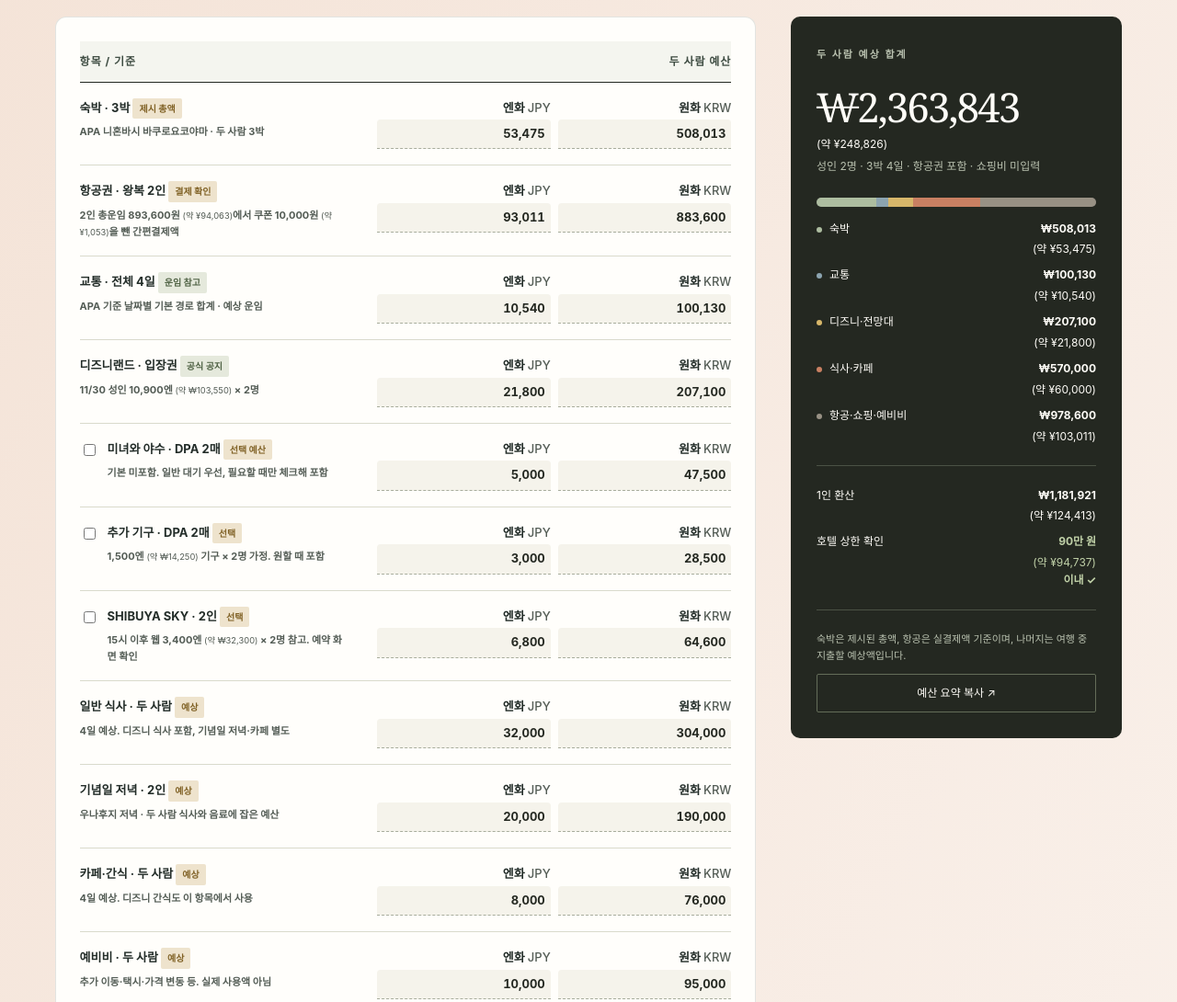
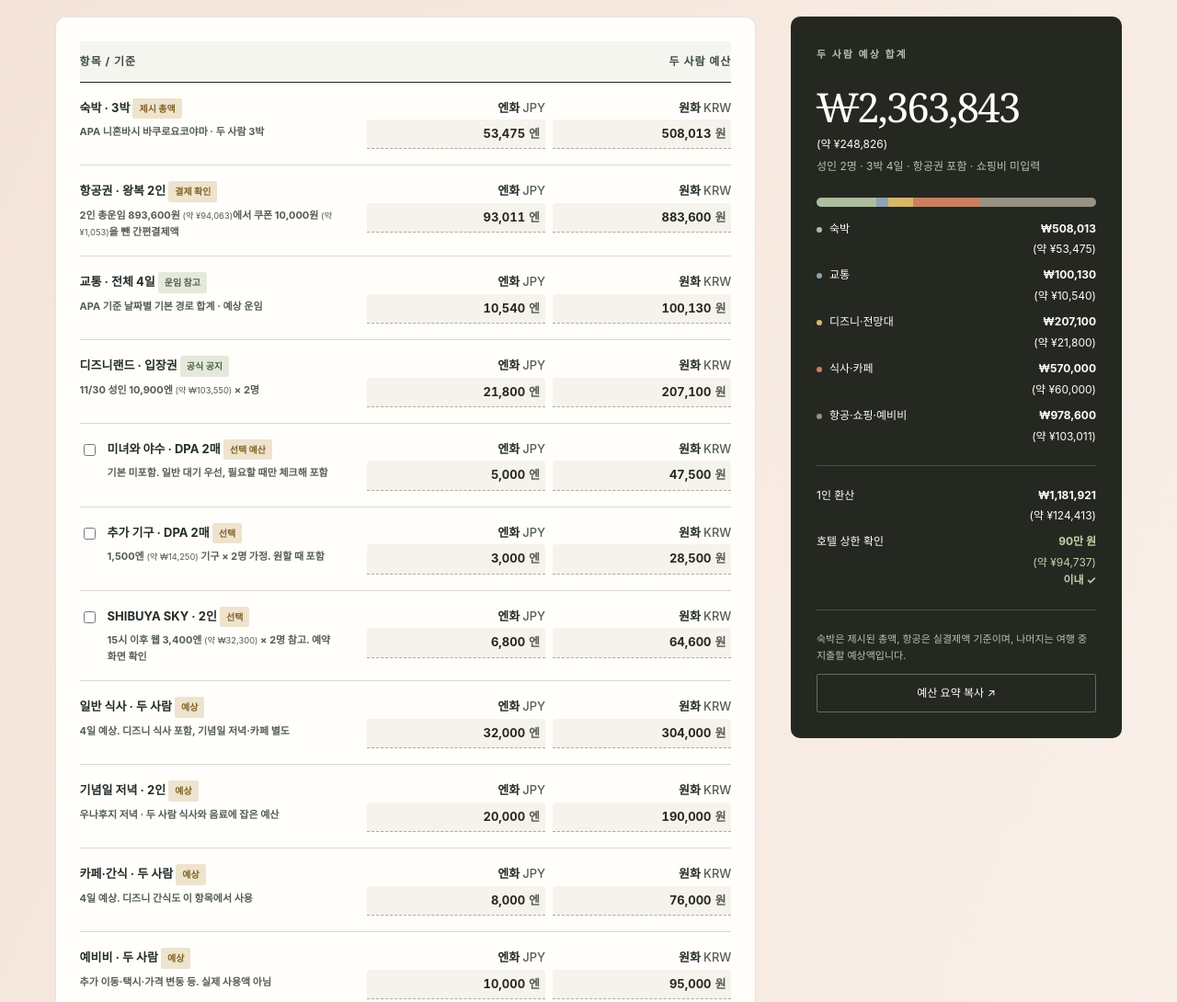
Before and after one commit to jooy1230/tokyo-trip, a plain HTML site: page index.html in a window 1280 px wide. Shown: the part 3600-4690 px from the top of the page at 92% size. Drawn offline with Linux system fonts and the light colour scheme.

Commit message:
Show Korean currency units after budget amounts

```diff
--- a/app.js
+++ b/app.js
@@ -96,7 +96,7 @@
  ['buffer','예비비 · 두 사람','JPY','추가 이동·택시·가격 변동 등. 실제 사용액 아님','예상'],
  ['shopping','쇼핑 · 두 사람','JPY','명품·빈티지·그릇·디즈니 굿즈. 원하는 한도 입력','별도 예산']
  ];
- const budgetCurrencies=[['JPY','엔화'],['KRW','원화']];
+ const budgetCurrencies=[['JPY','엔화','엔'],['KRW','원화','원']];
  function enabled(k){return !['dpa','extra','sky'].includes(k)||state.enabled[k];}
  // Keep the entered currency and amount so changing the rate does not compound rounding.
  function budgetAmount([key,,defaultCurrency],currency){
@@ -118,12 +118,15 @@
   $('#fx').value=state.fx;
   $('#budgetrows').innerHTML=rows.map(([k,title,,note,type])=>{
    const optional=['dpa','extra','sky'].includes(k);
-   const fields=budgetCurrencies.map(([currency,name])=>`
+   const fields=budgetCurrencies.map(([currency,name,unit])=>`
     <label class="budget-field" for="budget-${k}-${currency}">
      <span>${name} <span class="budget-currency-code">${currency}</span></span>
-     <input class="costinput" inputmode="numeric" type="text"
-      id="budget-${k}-${currency}" data-cost="${k}" data-currency="${currency}"
-      aria-label="${esc(title)} ${name}">
+     <span class="budget-amount">
+      <input class="costinput" inputmode="numeric" type="text"
+       id="budget-${k}-${currency}" data-cost="${k}" data-currency="${currency}"
+       aria-label="${esc(title)} ${name}">
+      <span class="budget-unit" aria-hidden="true">${unit}</span>
+     </span>
     </label>`).join('');
    return `<tr><td><label>${optional?`<input type="checkbox" data-enable="${k}" ${state.enabled[k]?'checked':''} aria-label="${esc(title)} 예산 포함">`:''}
     <span>${esc(title)} <span class="badge ${['공식 공지','운임 참고'].includes(type)?'':'est'}">${type}</span><small>${esc(note)}</small></span>
--- a/guide.css
+++ b/guide.css
@@ -231,11 +231,21 @@ header .calendar-dates time,header .trip-calendar b {font-variant-numeric:tabula
   font-size: .8125rem;
 }
 .budget-currency-code { color: var(--muted); font-weight: 500; }
+.budget-amount {
+  display: flex;
+  align-items: center;
+  gap: 4px;
+  padding-inline: 6px;
+  background: #f5f3eb;
+  border-bottom: 1px dashed #a8ad9d;
+  border-radius: 4px 4px 0 0;
+}
 .budget-field .costinput {
+  flex: 1;
   width: 100%;
   min-width: 0;
-  padding-inline: 6px;
-  background: #f5f3eb;
-  border-radius: 4px 4px 0 0;
+  padding-inline: 0;
+  border: 0;
   font-variant-numeric: tabular-nums;
 }
+.budget-unit { flex: none; color: var(--muted); }
--- a/index.html
+++ b/index.html
@@ -12,7 +12,7 @@
 @media print{body{font-size:11px;background:white;color:black}.wrap{max-width:none;padding:0}.navshell,.topmeta,.stamp,.hero-art,.day,.maplink,.shoptabs,.route-controls,.settings,.button,.quiet,.save,.toast{display:none!important}.topline{height:40px}.hero{padding:20px 0}.hero h1{font-size:42px;letter-spacing:-2px}.hero p{font-size:12px}.stats{margin-top:15px}.stat{padding:10px}.section{padding:25px 0;break-inside:auto}.sectionhead h2{font-size:22px}.itinerary-grid,.budget-grid,.hotelblock{display:block}.budgetcard{margin-top:15px;background:#eee;color:black;break-inside:avoid}.budgetcard .subtle{color:#555}.aside{display:none}.shopgrid,.rides{grid-template-columns:1fr 1fr}.printtitle{display:block;font-size:15px}.tablewrap{overflow:visible}.route-table{min-width:0}.stop{padding-bottom:12px;break-inside:avoid}.shopcard,.ride{break-inside:avoid}.hero-bottom{flex-direction:row}.totalmoney{font-size:32px}a{color:black}.sources{grid-template-columns:1fr 1fr}footer{padding:20px 0}.checkgrid{grid-template-columns:1fr 1fr}}
 .currency-converted{font-size:.85em;font-weight:400;letter-spacing:0;white-space:normal}.route-table .yen{white-space:normal;font-size:18px}.yen .currency-converted,.largenumber .currency-converted,.totalmoney .currency-converted,.summaryrow .currency-converted,.route-total b .currency-converted,.stat strong .currency-converted{display:block;font-family:-apple-system,BlinkMacSystemFont,'Segoe UI',sans-serif;font-size:12px;line-height:1.5;margin-top:4px;letter-spacing:0}.summaryrow b{text-align:right}.summaryrow>span{flex-shrink:0}.ridefoot{flex-wrap:wrap}.ridefoot b{text-align:right}.budgettable td:last-child{min-width:125px}.totalmoney{overflow-wrap:anywhere}.route-total b{flex-shrink:0}@media(max-width:560px){.route-total{align-items:stretch}.stat strong .currency-converted{font-size:11px}}
 </style>
-<link rel="stylesheet" href="guide.css?v=budget-2">
+<link rel="stylesheet" href="guide.css?v=budget-3">
 </head>
 <body>
 <header class="wrap"><div class="topline"><a class="wordmark" href="#" aria-label="처음으로">our days<em>.</em></a><div class="topmeta"><button class="iconbutton" id="print" title="일정 인쇄 또는 PDF 저장" aria-label="인쇄 또는 PDF 저장">↧</button></div></div>
@@ -45,5 +45,5 @@
 <section id="sources" class="section"><div class="sectionhead"><div><span class="sectionindex">Source notes / Updated 2026.11.06</span><h2>가격의 기준과 공식 안내</h2></div><p>운임은 현재 공지·경로 검색의 참고금액.<br>출발일의 시간표·예약 화면에서 최종 확인하세요.</p></div><div class="sources" id="sourceslist"></div></section>
 </main><footer class="wrap"><span class="wordmark">our days<em>.</em></span><span>첫 번째 기념일을 위한 도쿄 노트 · 2026<br>계획용 일정 / 예약·결제 기능 없음</span><a href="#">맨 위로 ↑</a></footer>
 <div class="toast" id="toast" role="status" hidden></div>
-<script src="data.js"></script><script src="app.js?v=budget-2"></script>
+<script src="data.js"></script><script src="app.js?v=budget-3"></script>
 </body></html>
```
